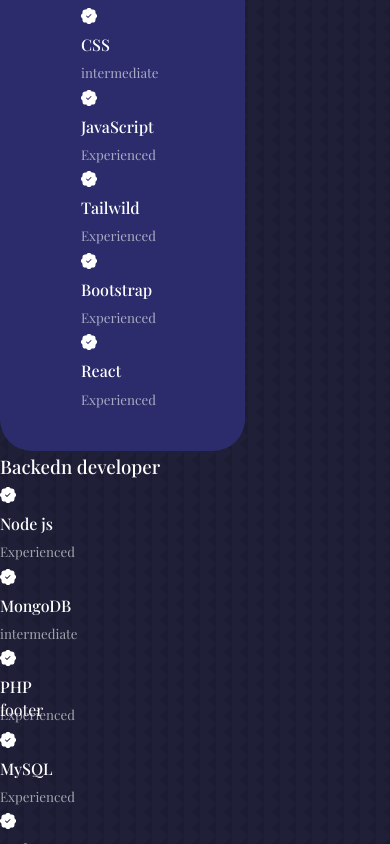
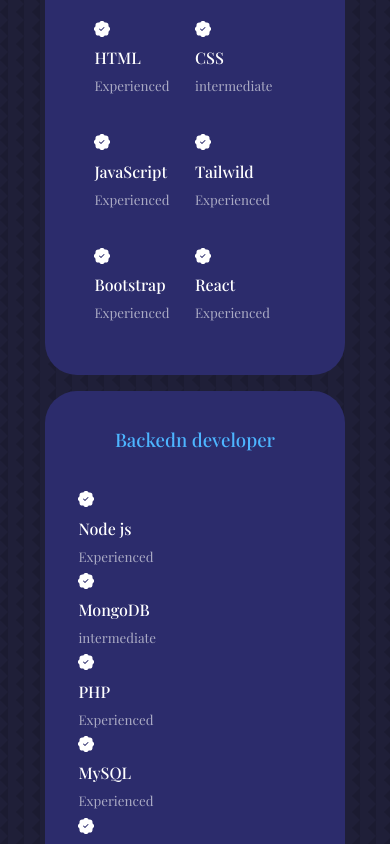
Before and after one commit to muhamedmahu/courses-in-china, a React (Create React App) app: page / in a window 390 px wide. Shown: the part 2220-3064 px from the top of the page. Built offline with nearby package versions, Linux system fonts and the light colour scheme; a web font is replaced by a local one.

Commit message:
experience media

```diff
--- a/src/components/expirience/Expirience.css
+++ b/src/components/expirience/Expirience.css
@@ -9,6 +9,7 @@
     padding: 2.4rem 5rem;
     border-radius: 2rem;
     border: 1px solid transparent;
+    transition: var(--transition);
 }
 
 .experienced__container > div:hover {
@@ -16,3 +17,56 @@
     border-color: var(--color-primary-variant);
     cursor: default;
 }
+
+.experienced__container > div h3 {
+    text-align: center;
+    margin-bottom: 2rem;
+    color: var(--color-primary);
+}
+
+.experienced__content {
+    display: grid;
+    grid-template-columns: 1fr 1fr;
+    row-gap: 2rem;
+}
+
+.experienced__details {
+    display: flex;
+    gap: 1rem;
+}
+
+.experienced__details {
+    display: flex;
+    gap: 1rem;
+}
+
+.experienced__details-icon {
+    margin-top: 6px;
+    color: var(--color-primary);
+}
+
+@media  screen and (max-width: 1024px) {
+    .experienced__container {
+        grid-template-columns: 1fr;
+        }
+
+        .experienced__container > div {
+            width: 80%;
+            padding: 2rem;
+            margin: 0 auto;
+        }
+
+        .experienced__content {
+            padding: 1rem;
+        }
+}
+@media  screen and (max-width: 600px) {
+   .experienced__container {
+    gap: 1rem;
+}
+
+ .experienced__container {
+        width: 100%;
+        padding: 5rem 0.5rem;
+    }
+}
--- a/src/components/expirience/Expirience.jsx
+++ b/src/components/expirience/Expirience.jsx
@@ -7,80 +7,101 @@
 <h5>What Skills I Have</h5>
 <h2>My Experienced</h2>
 
-<div className="cntainer experienced__container" >
+<div className="container experienced__container" >
   <div className="experienced__frontend">
     <h3>Frontent developer</h3>
     <div className="experienced__content">
-      <article className='experienced__detail'>
-<BsPatchCheckFill />
-<h4>HTML</h4>
+      <article className='experience__detail'>
+<BsPatchCheckFill className='experience__detail-icon'/>
+<div><h4>HTML</h4>
+<small className='text-light'>Experienced</small></div>
+      </article>
+
+      <article className='experience__detail'>
+<BsPatchCheckFill className='experience__detail-icon'/>
+<div>
+<h4>CSS</h4>
+<small className='text-light'>intermediate</small>
+</div>
+      </article>
+
+      <article className='experience__detail'>
+<BsPatchCheckFill className='experience__detail-icon'/>
+<div>
+<h4>JavaScript</h4>
 <small className='text-light'>Experienced</small>
+</div>
+      </article>
+
+      <article className='experience__detail'>
+<BsPatchCheckFill className='experience__detail-icon'/>
+<div>
+<h4>Tailwild</h4>
+<small className='text-light'>Experienced</small>
+</div>
       </article>
 
       <article className='experience__detail'>
 <BsPatchCheckFill />
-<h4>CSS</h4>
-<small className='text-light'>intermediate</small>
+<div>
+<h4>Bootstrap</h4>
+<small className='text-light'>Experienced</small>
+</div>
       </article>
 
       <article className='experience__detail'>
-<BsPatchCheckFill />
-<h4>JavaScript</h4>
-<small className='text-light'>Experienced</small>
-      </article>
-
-      <article className='experience__detail'>
-<BsPatchCheckFill />
-<h4>Tailwild</h4>
-<small className='text-light'>Experienced</small>
-      </article>
-
-      <article className='experience__detail'>
-<BsPatchCheckFill />
-<h4>Bootstrap</h4>
-<small className='text-light'>Experienced</small>
-      </article>
-
-      <article className='experience__detail'>
-<BsPatchCheckFill />
+<BsPatchCheckFill className='experience__detail-icon'/>
+<div>
 <h4>React</h4>
 <small className='text-light'>Experienced</small>
+</div>
       </article>
-    </div>
     </div>
   </div>
 
   <div className="experienced__backend">
 <h3>Backedn developer</h3>
     <div className="experinced__content">
-      <article className='experience__detail'>
-<BsPatchCheckFill />
+      <article className='experienced__detail'>
+<BsPatchCheckFill className='experience__detail-icon'/>
+<div>
 <h4>Node js</h4>
 <small className='text-light'>Experienced</small>
+</div>
+      </article>
+
+      <article className='experience__detail'>
+<BsPatchCheckFill className='experience__detail-icon'/>
+<div>
+<h4>MongoDB</h4>
+<small className='text-light'>intermediate</small>
+</div>
+      </article>
+
+      <article className='experience__detail'>
+<BsPatchCheckFill className='experience__detail-icon'/>
+<div>
+<h4>PHP</h4>
+<small className='text-light'>Experienced</small>
+</div>
       </article>
 
       <article className='experience__detail'>
 <BsPatchCheckFill />
-<h4>MongoDB</h4>
-<small className='text-light'>intermediate</small>
+<div>
+<h4>MySQL</h4>
+<small className='text-light'>Experienced</small>
+</div>
+
+
       </article>
 
       <article className='experience__detail'>
-<BsPatchCheckFill />
-<h4>PHP</h4>
-<small className='text-light'>Experienced</small>
-      </article>
-
-      <article className='experience__detail'>
-<BsPatchCheckFill />
-<h4>MySQL</h4>
-<small className='text-light'>Experienced</small>
-      </article>
-
-      <article className='experience__detail'>
-<BsPatchCheckFill />
+<BsPatchCheckFill className='experience__detail-icon'/>
+<div>
 <h4>Python</h4>
 <small className='text-light'>Experienced</small>
+</div>
       </article>
 
 
@@ -88,6 +109,11 @@
   </div>
 
 
+</div>
+
+
+
+
     </section>
   )
 }
--- a/src/index.css
+++ b/src/index.css
@@ -67,7 +67,7 @@
 
 section {
     margin-top: 8rem;
-    height: 100vh;
+
 }
 
 section > h2,
```
Lines whose indentation alone changed are shown as unchanged.
